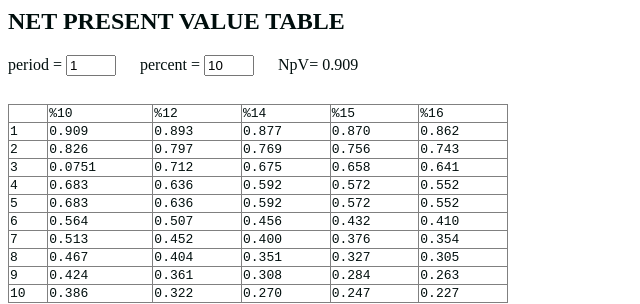
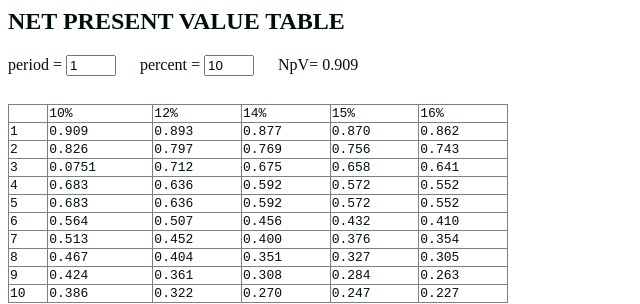
Before and after one commit to mervecinar/BLM19305E, a plain HTML site: page homenew.html in a window 1280 px wide. Shown: the top 304 px of the page, 0-640 px from the left. Drawn offline with Linux system fonts and the light colour scheme.

Commit message:
Update homenew.html

```diff
--- a/homenew.html
+++ b/homenew.html
@@ -29,11 +29,11 @@ percent = <input type="number" id="lam" value="10" onchange="calculate()">
     <body>
         <tr>
             <td>&nbsp;</td>
-            <td> %10</td>
-            <td> %12</td>
-            <td> %14</td>
-            <td> %15</td>
-            <td> %16<br />
+            <td> 10%</td>
+            <td> 12%</td>
+            <td> 14%</td>
+            <td> 15%</td>
+            <td> 16%<br />
             </td>
         </tr>
         <tr>
```
